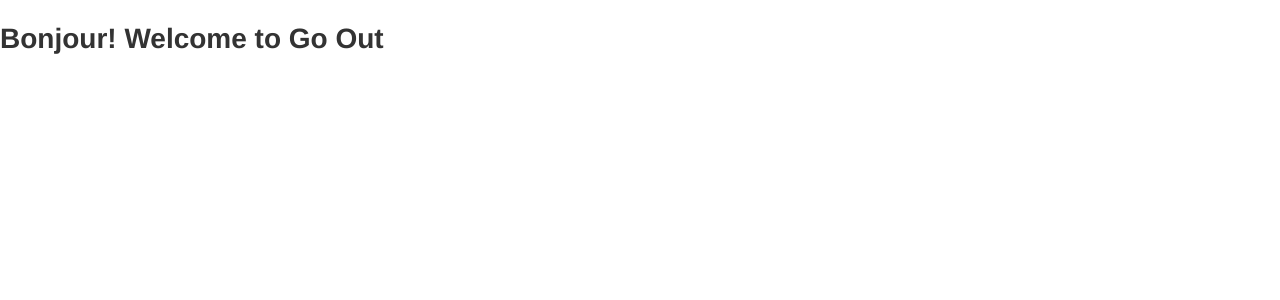
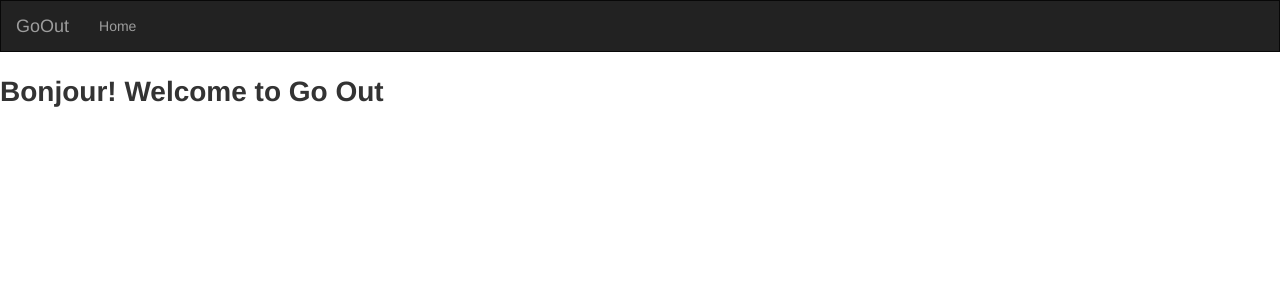
Before and after one commit to Go-Out/goout, a Django app: page / in a window 1280 px wide. Shown: the top 300 px of the page. Run offline with Django 3.2, Linux system fonts and the light colour scheme; data that the repository does not hold is empty; parts of the project's set-up code (start-up, migrations or seed data) failed here and were passed over; some libraries are stand-ins or nearby versions.

Commit message:
Added header

```diff
--- /dev/null
+++ b/app/static/app/stylesheets/general.css
@@ -0,0 +1,3 @@
+.navbar {
+  border-radius: 0;
+}
--- a/app/templates/app/base.html
+++ b/app/templates/app/base.html
@@ -6,6 +6,7 @@
   <meta charset="UTF-8">
   <title>Go Out</title>
   <link rel="stylesheet" type="text/css" href="{% static 'app/stylesheets/bootstrap.min.css' %}" />
+  <link rel="stylesheet" type="text/css" href="{% static 'app/stylesheets/general.css' %}" />
   {% block stylesheets %}
   {% endblock %}
 </head>
--- a/app/templates/app/header.html
+++ b/app/templates/app/header.html
@@ -0,0 +1,21 @@
+<nav class="navbar navbar-inverse">
+  <div class="container-fluid">
+    <!-- Brand and toggle get grouped for better mobile display -->
+    <div class="navbar-header">
+      <button type="button" class="navbar-toggle collapsed" data-toggle="collapse" data-target="#bs-example-navbar-collapse-1" aria-expanded="false">
+        <span class="sr-only">Toggle navigation</span>
+        <span class="icon-bar"></span>
+        <span class="icon-bar"></span>
+        <span class="icon-bar"></span>
+      </button>
+      <a class="navbar-brand" href="#">GoOut</a>
+    </div>
+
+    <!-- Collect the nav links, forms, and other content for toggling -->
+    <div class="collapse navbar-collapse" id="bs-example-navbar-collapse-1">
+      <ul class="nav navbar-nav">
+        <li><a href="#">Home</a></li>
+      </ul>
+    </div><!-- /.navbar-collapse -->
+  </div><!-- /.container-fluid -->
+</nav>
```
